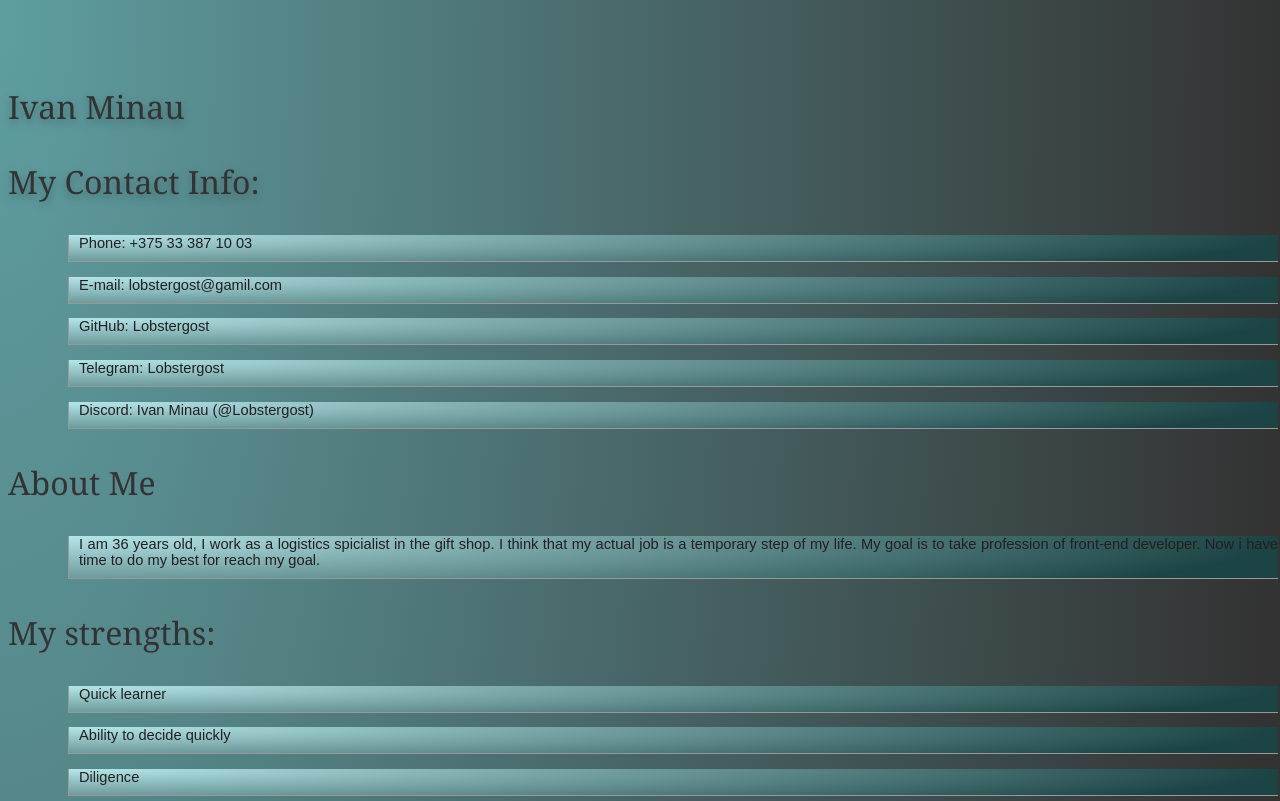
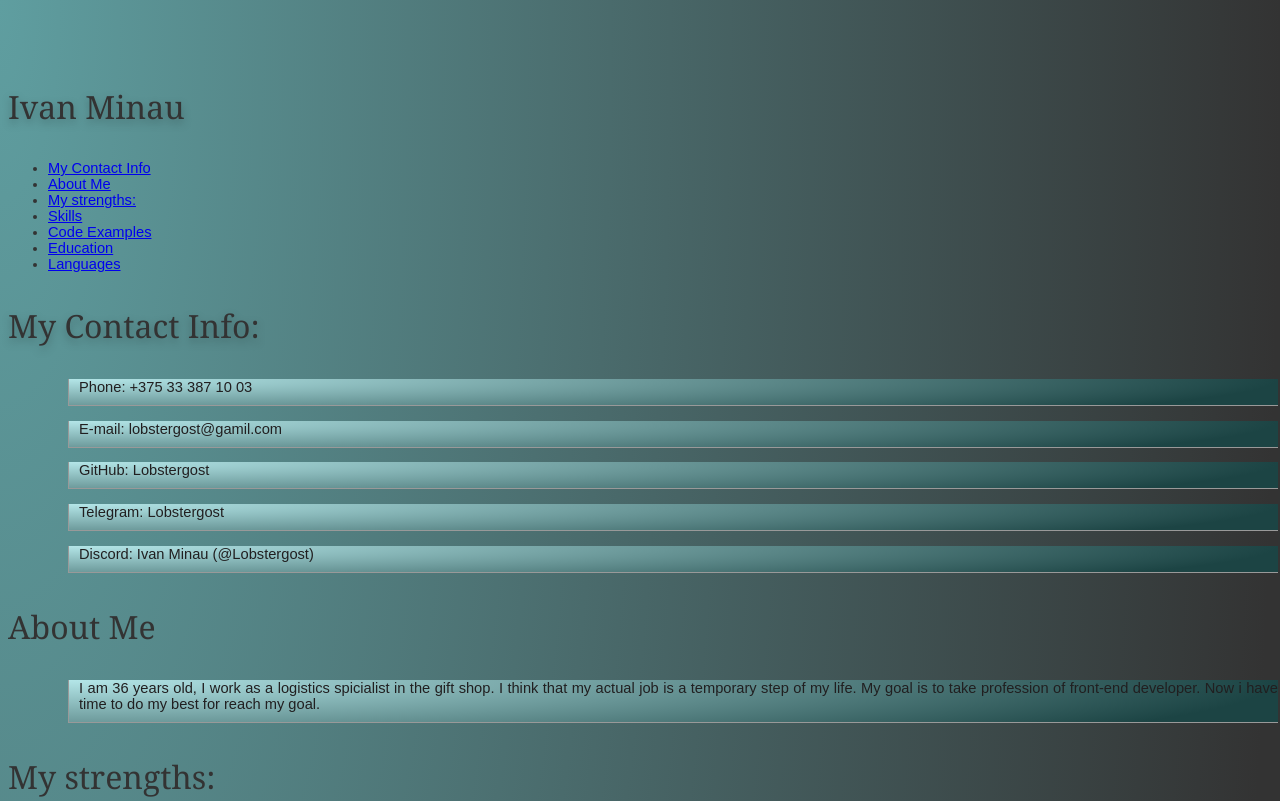
Before and after one commit to Lobstergost/CV, a plain HTML site: page index.html in a window 1280 px wide. Shown: the top 801 px of the page. Drawn offline with Linux system fonts and the light colour scheme.

Commit message:
feat: navigation panel

```diff
--- a/index.html
+++ b/index.html
@@ -5,8 +5,22 @@
     <link rel="stylesheet" href="style.css">
     </head>
 <body class="bacground">
+<header>
+    <h3 id="ivan-minau" class="h3">Ivan Minau</h3>
+    <nav>
+        <ul>
+            <li><a href="#my-contact-info">My Contact Info</a></li>
+            <li><a href="#about-me">About Me</a></li>
+            <li><a href="#my-strengths">My strengths:</a></li>
+            <li><a href="#skills">Skills</a></li>
+            <li><a href="#code-examples">Code Examples</a></li>
+            <li><a href="#education">Education</a></li>
+            <li><a href="#languages">Languages</a></li>
+        </ul>
+    </nav>
+</header>
 <div class="container-lg px-3 my-5 markdown-body">
-    <h3 id="ivan-minau" class="h3">Ivan Minau</h3>
+
     <h3 id="my-contact-info" class="h3">My Contact Info:</h3>
     <p>Phone: +375 33 387 10 03</p>
     <p>E-mail: lobstergost@gamil.com</p>
@@ -27,6 +41,7 @@
     <p>JavaScript (Fundamentals)</p>
     <p>Git/GitHub</p>
     <p>Photoshop</p>
+    <p>Trello</p>
     <h3 id="code-examples">Code Examples</h3>
     <div class="language-plaintext highlighter-rouge"><div class="highlight"><pre class="highlight"><code>function squareSum(numbers){
   var result=0;
```
